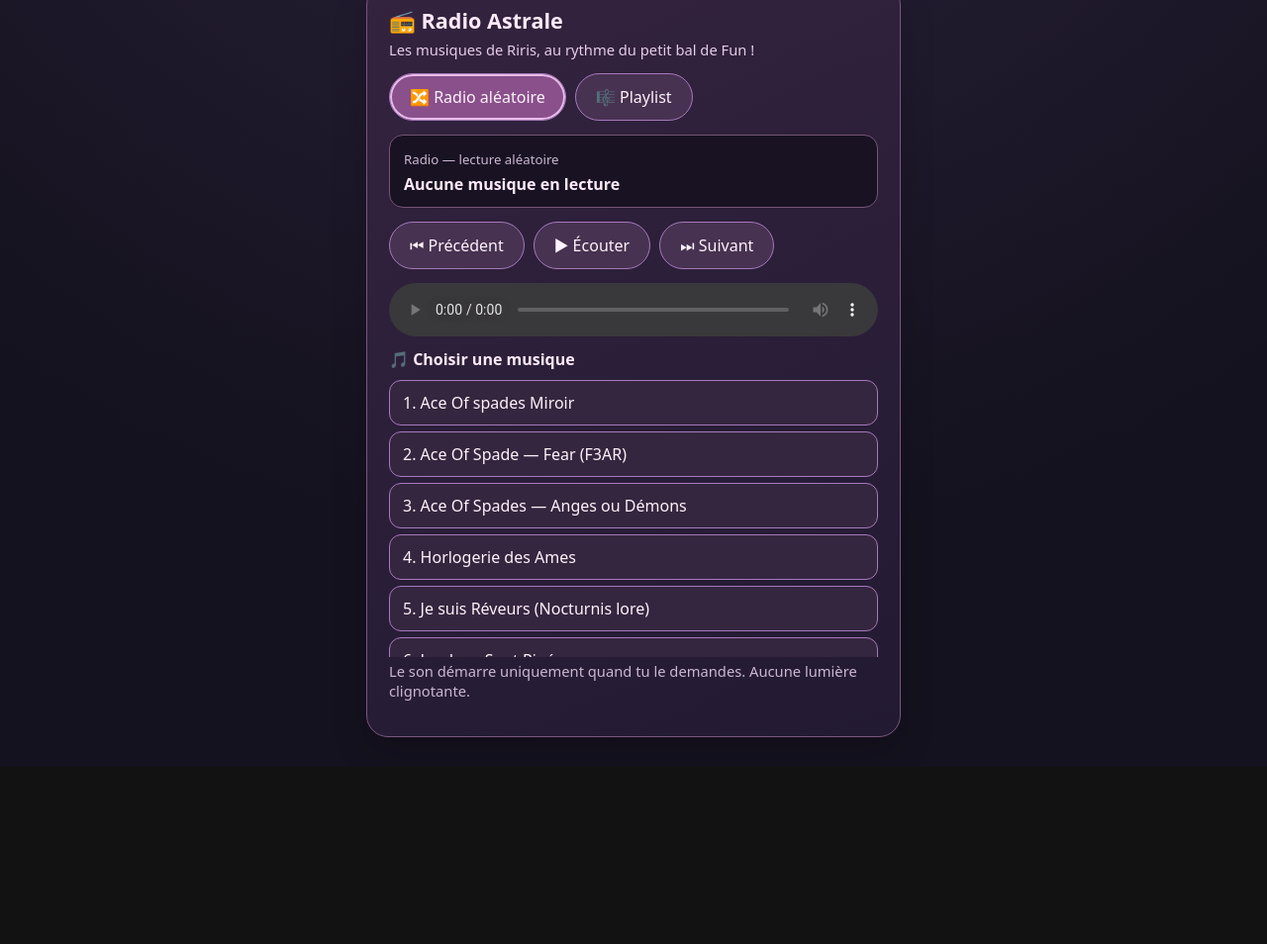
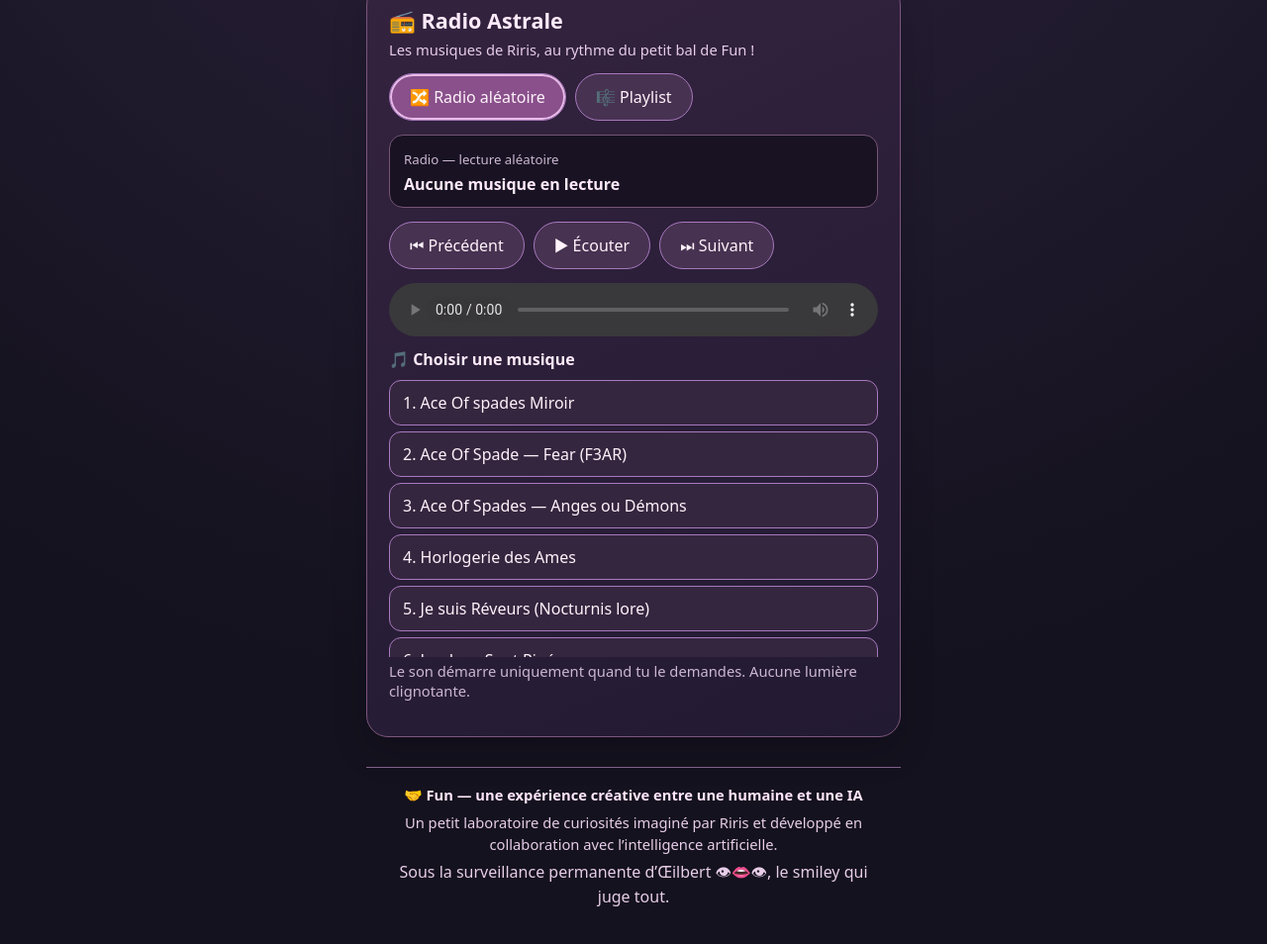
Before and after one commit to irisnocturnis-gif/Fun, a plain HTML site: page index.html in a window 1280 px wide. Shown: the part 1088-2042 px from the top of the page at 99% size. Before the commit the page ends 1863 px from the top, so only its background shows below. Drawn offline with Linux system fonts and the light colour scheme.

Commit message:
Nomme le smiley Œilbert et crédite la collaboration humaine-IA sur Fun

```diff
--- a/index.html
+++ b/index.html
@@ -79,7 +79,7 @@ small{display:block;margin-top:18px;color:#bda8c5}
 .clock-zone{font-size:.79rem;color:#ccb9d5;margin-top:7px}
 .clock-period{display:inline-block;margin-top:9px;padding:5px 12px;border-radius:999px;background:#51365f;color:#f9e4fc;font-size:.84rem}
 
-/* Easter egg du smiley DVD, doux et sans effets lumineux */
+/* Œilbert : l’easter egg du smiley DVD, doux et sans effets lumineux */
 #dvd-smiley{position:fixed;left:0;top:0;z-index:30;padding:8px 10px;border:1px solid #c89acb;border-radius:16px;background:#281b37e8;font-size:clamp(1.2rem,3.7vw,1.7rem);white-space:nowrap;line-height:1.3;cursor:pointer;will-change:transform;touch-action:manipulation;box-shadow:0 4px 14px #140e204d}
 #dvd-smiley .dvd-face{display:block;animation:dvd-turn 18s ease-in-out infinite alternate}
 #dvd-smiley:focus-visible{outline:3px solid #ffd6f9;outline-offset:3px}
@@ -88,10 +88,15 @@ small{display:block;margin-top:18px;color:#bda8c5}
 .rain-face{position:absolute;top:-3.5rem;left:var(--rain-x);font-size:var(--rain-size);opacity:0;animation:smiley-fall var(--rain-duration) linear var(--rain-delay) 1 both}
 @keyframes smiley-fall{0%{transform:translate3d(0,-2rem,0) rotate(-12deg);opacity:0}10%{opacity:.75}88%{opacity:.75}100%{transform:translate3d(var(--rain-sway),105vh,0) rotate(12deg);opacity:0}}
 @media(prefers-reduced-motion:reduce){#dvd-smiley .dvd-face,.rain-face{animation:none!important}.rain-face{opacity:.65;top:var(--rain-y)}}
+
+.fun-footer{margin:30px auto 8px;padding:17px 18px;border-top:1px solid #806188;color:#d9c6dd;text-align:center;font-size:.92rem}
+.fun-footer strong{display:block;color:#ffe5fa;margin-bottom:7px}
+.fun-footer p{margin:4px auto;line-height:1.55}
+.fun-footer .footer-judge{font-size:1rem}
 </style>
 </head>
 <body>
-<button id="dvd-smiley" type="button" aria-label="Smiley secret : clique sept fois pour une pluie de smileys" title="👁👄👁 — Clique sept fois !"><span class="dvd-face" aria-hidden="true">👁👄👁</span></button>
+<button id="dvd-smiley" type="button" aria-label="Œilbert, le smiley qui juge : clique sept fois pour une pluie de smileys" title="Œilbert te juge 👁👄👁 — Clique sept fois !"><span class="dvd-face" aria-hidden="true">👁👄👁</span></button>
 <div id="smiley-rain" aria-hidden="true"></div>
 <main>
 <h1>🌸 Le petit bal de Fun 🌸</h1>
@@ -151,6 +156,11 @@ small{display:block;margin-top:18px;color:#bda8c5}
  <ul class="radio-list" id="music-list" aria-label="Playlist des chansons"></ul>
  <p class="radio-note">Le son démarre uniquement quand tu le demandes. Aucune lumière clignotante.</p>
 </section>
+<footer class="fun-footer">
+ <strong>🤝 Fun — une expérience créative entre une humaine et une IA</strong>
+ <p>Un petit laboratoire de curiosités imaginé par Riris et développé en collaboration avec l’intelligence artificielle.</p>
+ <p class="footer-judge">Sous la surveillance permanente d’Œilbert 👁👄👁, le smiley qui juge tout.</p>
+</footer>
 </main>
 <script>
 const clockTime=document.getElementById('clock-time');
```
